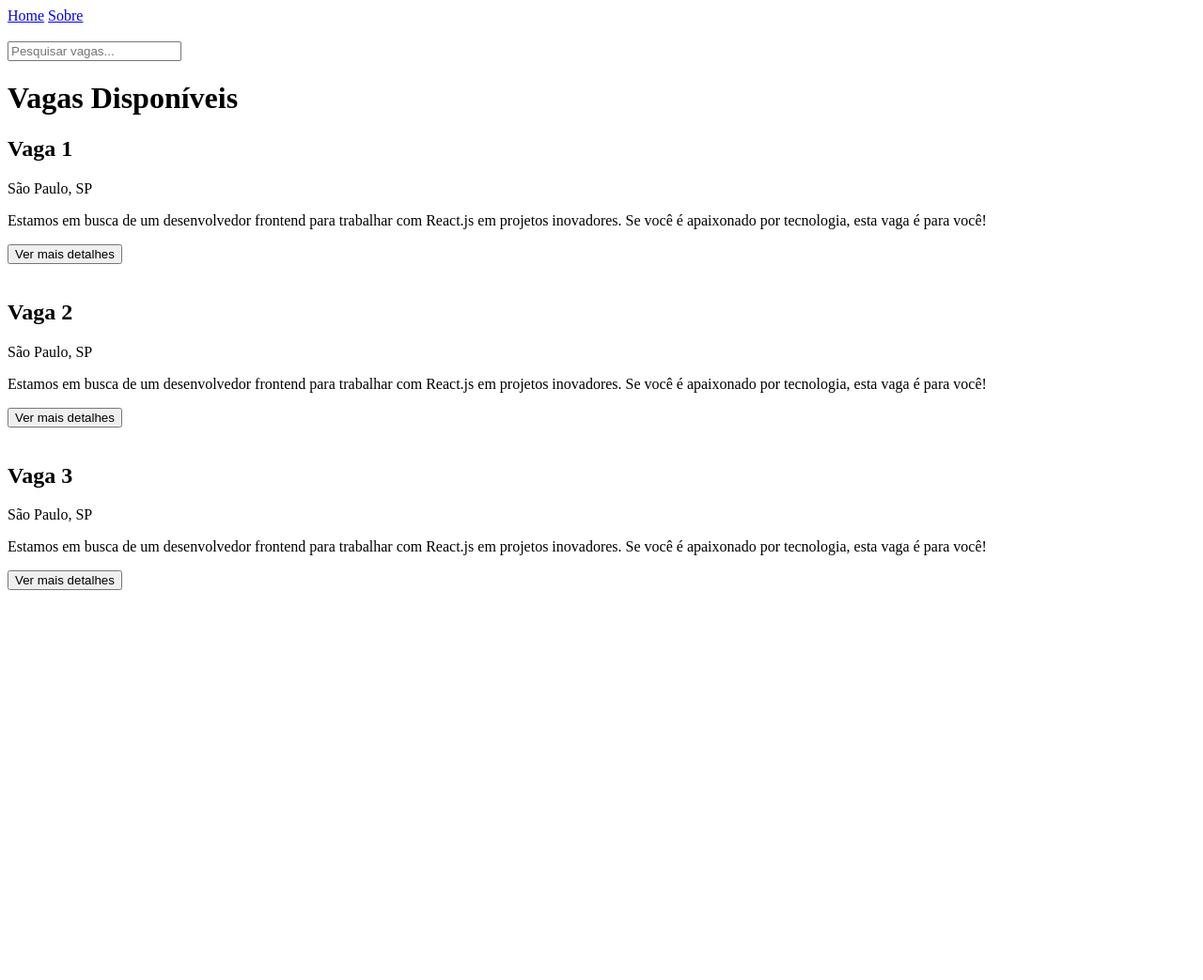
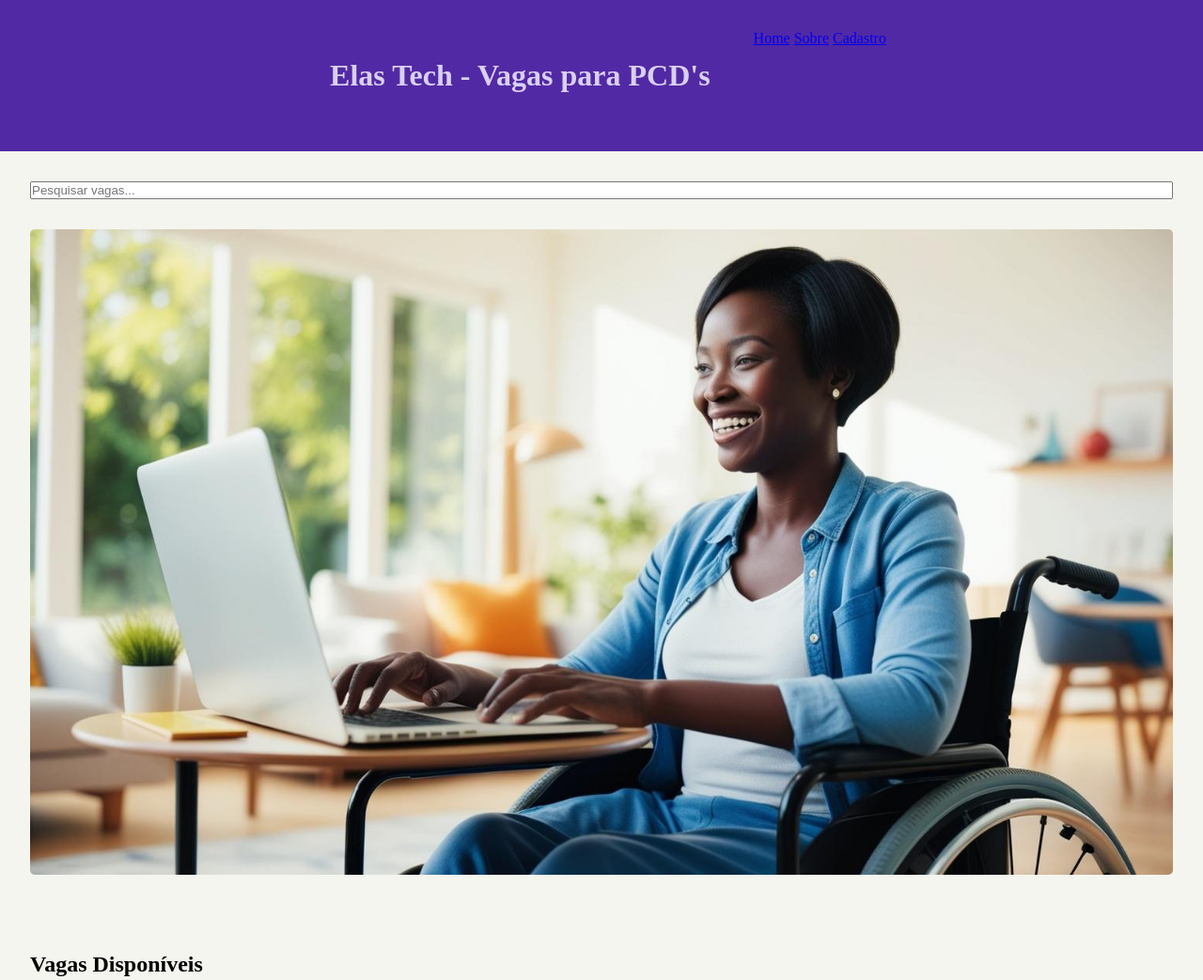
Before and after one commit to HeyBea/vagasparapcds, a plain HTML site: page index.html in a window 1280 px wide. Shown: the top 1043 px of the page at 94% size. Before the commit the page ends 800 px from the top, so only its background shows below. Drawn offline with Linux system fonts and the light colour scheme.

Commit message:
Add files via upload

```diff
--- a/index.html
+++ b/index.html
@@ -3,37 +3,47 @@
 <head>
     <meta charset="UTF-8">
     <meta name="viewport" content="width=device-width, initial-scale=1.0">
-    <title>Home</title>
-    <nav class="cabecalho__menu">
-        <a class="cabecalho__menu__link" href="index.html">Home</a>
-        <a class="cabecalho__menu__link" href="about.html">Sobre</a>
-        </nav><br>
-    <input type="text" id="busca" placeholder="Pesquisar vagas..." oninput="filtrarVagas()">
+    <link rel="stylesheet" href="style.css">
+    <title>Elas Tech - Vagas para PCD's</title>
 </head>
 
 <body>
-    <h1>Vagas Disponíveis</h1>
+  <header>
+    <h1>Elas Tech - Vagas para PCD's</h1>
+    <nav class="cabecalho__menu">
+      <a class="cabecalho__menu__link" href="index.html">Home</a>
+      <a class="cabecalho__menu__link" href="about.html">Sobre</a>
+      <a class="cabecalho__menu__link" href="Cadastro">Cadastro</a>
+    </nav><br>
+  </header>
+
+  <main>
+    <input type="text" id="busca" placeholder="Pesquisar vagas..." oninput="filtrarVagas()">
+        <img src="img/Mulher Tech PCD.jpg" alt="Mulher Tech PCD"><br>
+        <h2>Vagas Disponíveis</h2>
+
     <div class="vaga">
         <h2>Vaga 1</h2>
         <p class="local">São Paulo, SP</p>
         <p>Estamos em busca de um desenvolvedor frontend para trabalhar com React.js em projetos inovadores. Se você é apaixonado por tecnologia, esta vaga é para você!</p>
-        <button onclick="vagatal='vaga1.html'">Ver mais detalhes</button>
-      </div> <br>
+        <button onclick="vagatal='vaga1.html'">Ver detalhes</button>
+    </div><br>
       <div class="vaga">
         <h2>Vaga 2</h2>
         <p class="local">São Paulo, SP</p>
         <p>Estamos em busca de um desenvolvedor frontend para trabalhar com React.js em projetos inovadores. Se você é apaixonado por tecnologia, esta vaga é para você!</p>
-        <button onclick="vagatal='vaga1.html'">Ver mais detalhes</button>
-      </div> <br>
+        <button onclick="vagatal='vaga1.html'">Ver detalhes</button>
+      </div><br>
       <div class="vaga">
         <h2>Vaga 3</h2>
         <p class="local">São Paulo, SP</p>
         <p>Estamos em busca de um desenvolvedor frontend para trabalhar com React.js em projetos inovadores. Se você é apaixonado por tecnologia, esta vaga é para você!</p>
-        <button onclick="vagatal='vaga1.html'">Ver mais detalhes</button>
-      </div> <br>
-      </body>
+        <button onclick="vagatal='vaga1.html'">Ver detalhes</button>
+      </div><br>
+  </main>
+</body>
 
     <footer>
-
+      <p>Desenvolvido por Mulheres in Tech - Fly Educação - Turma 17</p>
     </footer>
 </html>
--- a/style.css
+++ b/style.css
@@ -0,0 +1,67 @@
+* {
+    padding: 0;
+    margin: 0;
+    box-sizing: border-box;
+}
+
+body {
+    background-color: #f5f5ef;
+    color: #000000;
+    font-weight: 400;
+}
+
+header {
+    background-color: #5229a4;
+    color: #d9cfef;
+    text-align: center;
+    display: flex;
+    flex-direction: row;
+    justify-content: center;
+    gap: 1rem;
+    width: 100%;
+    text-decoration: none;
+    padding: 2rem;
+    margin: 0;
+}
+
+cabecalho__menu {
+    color: #d9cfef;
+    text-align: center;
+    display: flex;
+    flex-direction: column;
+    justify-content: space-between;
+    text-decoration: none;
+    border:  2 px solid #5229a4;
+    margin: 0;
+    padding: 10px;
+}
+
+img {
+    width: 100%;
+    border-radius: 5px;
+}
+
+h1 {
+    border:  2 px solid #5229a4;
+    margin: 0;
+    padding: 30px;
+}
+
+
+
+main {
+    padding: 2rem;
+    display: flex;
+    flex-direction: column;
+    color: black;
+    gap: 2rem;
+    }
+
+
+
+footer {
+    background-color: #5229a4;
+    color: #d9cfef;
+    width: 100%;
+    text-align: center;
+}
```
Also changed, not shown: img/Mulher Tech PCD.jpg (added).
